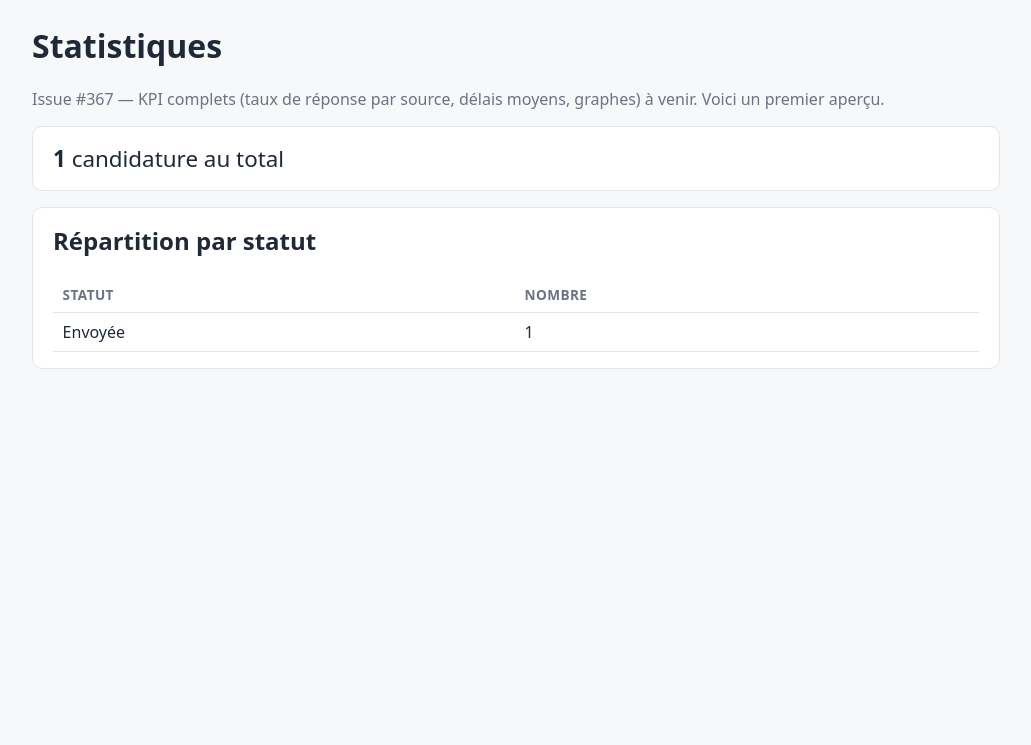
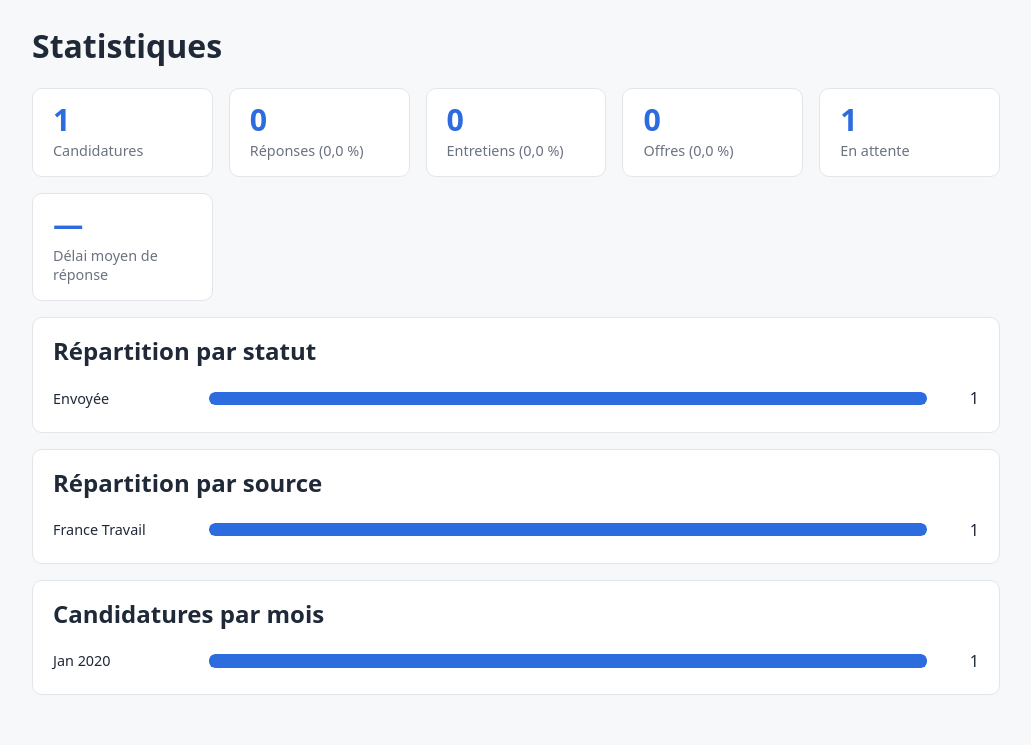
Before and after one commit to lenoirpatrick/CandiTrack, a Django app: page /stats/ in a window 1280 px wide. Shown: the part 55-800 px from the top of the page, without its empty margins (124-1155 px from the left). Run offline with Django 5.2, Linux system fonts and the light colour scheme; tables that the repository leaves empty hold one stand-in row (values such as "Sample post").

Commit message:
#367 Page de statistiques avec KPI
- Module tracking/statistics.py : calcul des KPI a partir des candidatures et
  de leur historique de statut (funnel base sur les statuts "deja atteints",
  pas seulement le statut courant).
- KPI : total, reponses + taux, entretiens + taux, offres + taux, en attente,
  delai moyen de reponse (jours, calcule via StatusHistory).
- Repartitions par statut, par source et par mois, avec barres de proportion.
- Vue stats branchee sur compute_stats ; template avec cartes KPI et graphiques
  en barres ; etat vide gere.

Co-Authored-By: Claude Opus 4.8 <noreply@anthropic.com>

```diff
--- a/templates/tracking/stats.html
+++ b/templates/tracking/stats.html
@@ -2,26 +2,68 @@
 {% block title %}Statistiques — CandiTrack{% endblock %}
 {% block content %}
 <h1>Statistiques</h1>
-<p class="muted">Issue #367 — KPI complets (taux de réponse par source, délais moyens, graphes)
-    à venir. Voici un premier aperçu.</p>
 
-<div class="card">
-    <p style="font-size:1.4rem; margin:0;"><strong>{{ total }}</strong> candidature{{ total|pluralize }} au total</p>
+{% if kpis.total %}
+<div class="kpi-grid">
+    <div class="kpi"><div class="kpi-value">{{ kpis.total }}</div><div class="kpi-label">Candidatures</div></div>
+    <div class="kpi"><div class="kpi-value">{{ kpis.responded }}</div><div class="kpi-label">Réponses <span class="muted">({{ kpis.response_rate }} %)</span></div></div>
+    <div class="kpi"><div class="kpi-value">{{ kpis.interviewed }}</div><div class="kpi-label">Entretiens <span class="muted">({{ kpis.interview_rate }} %)</span></div></div>
+    <div class="kpi"><div class="kpi-value">{{ kpis.offers }}</div><div class="kpi-label">Offres <span class="muted">({{ kpis.offer_rate }} %)</span></div></div>
+    <div class="kpi"><div class="kpi-value">{{ kpis.pending }}</div><div class="kpi-label">En attente</div></div>
+    <div class="kpi"><div class="kpi-value">{% if kpis.avg_response_delay is not None %}{{ kpis.avg_response_delay }}<small> j</small>{% else %}—{% endif %}</div><div class="kpi-label">Délai moyen de réponse</div></div>
 </div>
 
 <div class="card">
     <h2 style="margin-top:0;">Répartition par statut</h2>
-    {% if by_status %}
-    <table>
-        <thead><tr><th>Statut</th><th>Nombre</th></tr></thead>
-        <tbody>
-            {% for row in by_status %}
-            <tr><td>{{ row.label }}</td><td>{{ row.count }}</td></tr>
-            {% endfor %}
-        </tbody>
-    </table>
-    {% else %}
-    <p class="muted">Pas encore de données.</p>
-    {% endif %}
+    {% for row in by_status %}
+    <div class="bar-row">
+        <span class="bar-label">{{ row.label }}</span>
+        <span class="bar-track"><span class="bar-fill" style="width:{% widthratio row.count max_status 100 %}%;"></span></span>
+        <span class="bar-count">{{ row.count }}</span>
+    </div>
+    {% endfor %}
 </div>
+
+<div class="card">
+    <h2 style="margin-top:0;">Répartition par source</h2>
+    {% for row in by_source %}
+    <div class="bar-row">
+        <span class="bar-label">{{ row.label }}</span>
+        <span class="bar-track"><span class="bar-fill" style="width:{% widthratio row.count max_source 100 %}%;"></span></span>
+        <span class="bar-count">{{ row.count }}</span>
+    </div>
+    {% endfor %}
+</div>
+
+{% if by_month %}
+<div class="card">
+    <h2 style="margin-top:0;">Candidatures par mois</h2>
+    {% for row in by_month %}
+    <div class="bar-row">
+        <span class="bar-label">{{ row.month|date:"M Y" }}</span>
+        <span class="bar-track"><span class="bar-fill" style="width:{% widthratio row.count max_month 100 %}%;"></span></span>
+        <span class="bar-count">{{ row.count }}</span>
+    </div>
+    {% endfor %}
+</div>
+{% endif %}
+
+{% else %}
+<div class="card">
+    <p class="muted">Pas encore de données. <a href="{% url 'tracking:candidature_create' %}">Ajoutez une candidature</a> pour voir vos statistiques.</p>
+</div>
+{% endif %}
+
+<style>
+    .kpi-grid { display:grid; grid-template-columns:repeat(auto-fit, minmax(150px, 1fr)); gap:1rem; margin-bottom:1rem; }
+    .kpi { background:var(--card); border:1px solid var(--border); border-radius:10px; padding:1rem 1.25rem; }
+    .kpi-value { font-size:1.9rem; font-weight:700; color:var(--accent); line-height:1; }
+    .kpi-value small { font-size:1rem; color:var(--muted); }
+    .kpi-label { color:var(--muted); margin-top:0.35rem; font-size:0.9rem; }
+    .bar-row { display:flex; align-items:center; gap:0.75rem; margin:0.4rem 0; }
+    .bar-label { flex:0 0 9rem; font-size:0.9rem; }
+    .bar-track { flex:1; background:#eef1f6; border-radius:6px; height:0.85rem; overflow:hidden; }
+    .bar-fill { display:block; height:100%; background:var(--accent); border-radius:6px; min-width:2px; }
+    .bar-count { flex:0 0 2.5rem; text-align:right; font-variant-numeric:tabular-nums; }
+</style>
 {% endblock %}
--- /dev/null
+++ b/tracking/statistics.py
@@ -0,0 +1,127 @@
+"""KPI computation for the statistics page (issue #367).
+
+Everything is derived from :class:`Candidature` and its
+:class:`StatusHistory` so the funnel reflects statuses *ever reached*, not just
+the current one (a candidature that had an interview then a refusal still
+counts in the interview funnel).
+"""
+
+from django.db.models import Count
+from django.db.models.functions import TruncMonth
+
+from .models import Candidature, Source, Statut, StatusHistory
+
+# A reply from the company = it reacted to the application in any way.
+RESPONSE_STATUSES = {
+    Statut.ENTRETIEN_PLANIFIE,
+    Statut.ENTRETIEN_PASSE,
+    Statut.REFUS,
+    Statut.OFFRE,
+}
+INTERVIEW_STATUSES = {Statut.ENTRETIEN_PLANIFIE, Statut.ENTRETIEN_PASSE, Statut.OFFRE}
+# Still waiting for any reply.
+PENDING_STATUSES = {Statut.ENVOYEE, Statut.RELANCEE, Statut.SANS_REPONSE}
+
+
+def _pct(part, whole):
+    return round(100 * part / whole, 1) if whole else 0.0
+
+
+def _ever_reached(statuses):
+    """Set of candidature ids whose current OR historical status is in ``statuses``."""
+    ids = set(
+        Candidature.objects.filter(statut__in=statuses).values_list("id", flat=True)
+    )
+    ids |= set(
+        StatusHistory.objects.filter(statut__in=statuses).values_list(
+            "candidature_id", flat=True
+        )
+    )
+    return ids
+
+
+def _average_response_delay():
+    """Average number of days between sending and the first reply, or None."""
+    delays = []
+    candidatures = Candidature.objects.filter(
+        date_envoi__isnull=False
+    ).prefetch_related("status_history")
+    for c in candidatures:
+        reply_dates = [
+            h.date for h in c.status_history.all() if h.statut in RESPONSE_STATUSES
+        ]
+        if reply_dates:
+            delta = (min(reply_dates).date() - c.date_envoi).days
+            if delta >= 0:
+                delays.append(delta)
+    if not delays:
+        return None
+    return round(sum(delays) / len(delays), 1)
+
+
+def compute_stats():
+    qs = Candidature.objects.all()
+    total = qs.count()
+
+    responded = len(_ever_reached(RESPONSE_STATUSES))
+    interviewed = len(_ever_reached(INTERVIEW_STATUSES))
+    offers = qs.filter(statut=Statut.OFFRE).count()
+    rejected = qs.filter(statut=Statut.REFUS).count()
+    pending = qs.filter(statut__in=PENDING_STATUSES).count()
+
+    kpis = {
+        "total": total,
+        "responded": responded,
+        "response_rate": _pct(responded, total),
+        "interviewed": interviewed,
+        "interview_rate": _pct(interviewed, total),
+        "offers": offers,
+        "offer_rate": _pct(offers, total),
+        "rejected": rejected,
+        "pending": pending,
+        "avg_response_delay": _average_response_delay(),
+    }
+
+    # Breakdown by status (ordered by the canonical status order).
+    status_counts = {
+        row["statut"]: row["count"]
+        for row in qs.values("statut").annotate(count=Count("id"))
+    }
+    by_status = [
+        {"label": label, "count": status_counts.get(value, 0)}
+        for value, label in Statut.choices
+        if status_counts.get(value, 0)
+    ]
+
+    # Breakdown by source.
+    source_counts = {
+        row["source"]: row["count"]
+        for row in qs.values("source").annotate(count=Count("id"))
+    }
+    by_source = [
+        {"label": label, "count": source_counts.get(value, 0)}
+        for value, label in Source.choices
+        if source_counts.get(value, 0)
+    ]
+
+    # Applications per month (chronological).
+    by_month = [
+        {"month": row["m"], "count": row["count"]}
+        for row in (
+            qs.filter(date_envoi__isnull=False)
+            .annotate(m=TruncMonth("date_envoi"))
+            .values("m")
+            .annotate(count=Count("id"))
+            .order_by("m")
+        )
+    ]
+
+    return {
+        "kpis": kpis,
+        "by_status": by_status,
+        "by_source": by_source,
+        "by_month": by_month,
+        "max_status": max((r["count"] for r in by_status), default=0),
+        "max_source": max((r["count"] for r in by_source), default=0),
+        "max_month": max((r["count"] for r in by_month), default=0),
+    }
--- a/tracking/views.py
+++ b/tracking/views.py
@@ -1,10 +1,10 @@
 from django.contrib import messages
-from django.db.models import Count
 from django.shortcuts import get_object_or_404, redirect, render
 
 from .forms import CandidatureForm, JobSiteForm
 from .logos import fetch_logo_url
-from .models import CV, Candidature, JobSite, Statut, StatusHistory
+from .models import CV, Candidature, JobSite, StatusHistory
+from .statistics import compute_stats
 
 
 def candidature_list(request):
@@ -133,23 +133,8 @@ def site_refresh_logo(request, pk):
 
 
 def stats(request):
-    """Issue #367 — basic aggregate now, full KPIs later."""
-    total = Candidature.objects.count()
-    by_status = (
-        Candidature.objects.values("statut")
-        .annotate(count=Count("id"))
-        .order_by("-count")
-    )
-    label_map = dict(Statut.choices)
-    by_status = [
-        {"label": label_map.get(row["statut"], row["statut"]), "count": row["count"]}
-        for row in by_status
-    ]
-    return render(
-        request,
-        "tracking/stats.html",
-        {"total": total, "by_status": by_status},
-    )
+    """Issue #367 — statistics dashboard with KPIs."""
+    return render(request, "tracking/stats.html", compute_stats())
 
 
 def cv_list(request):
```
